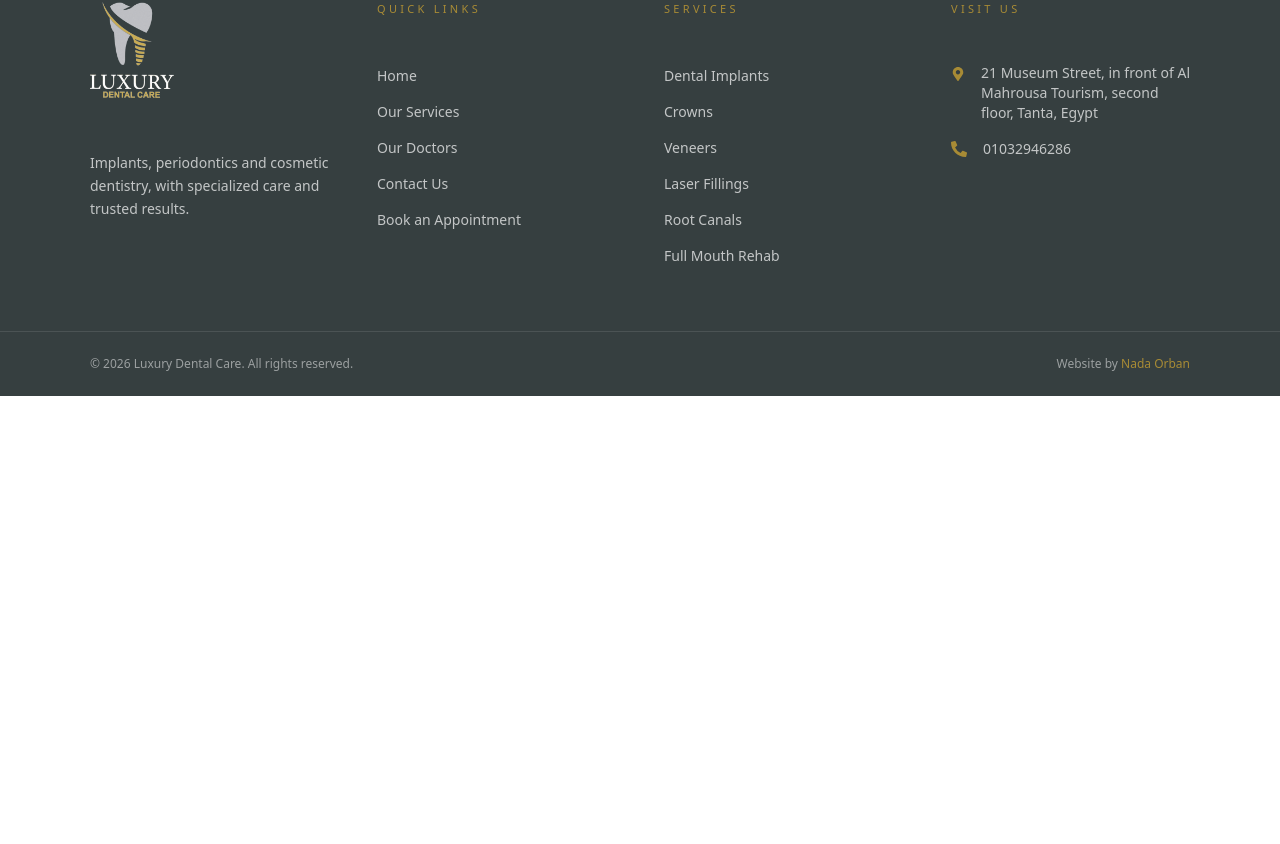
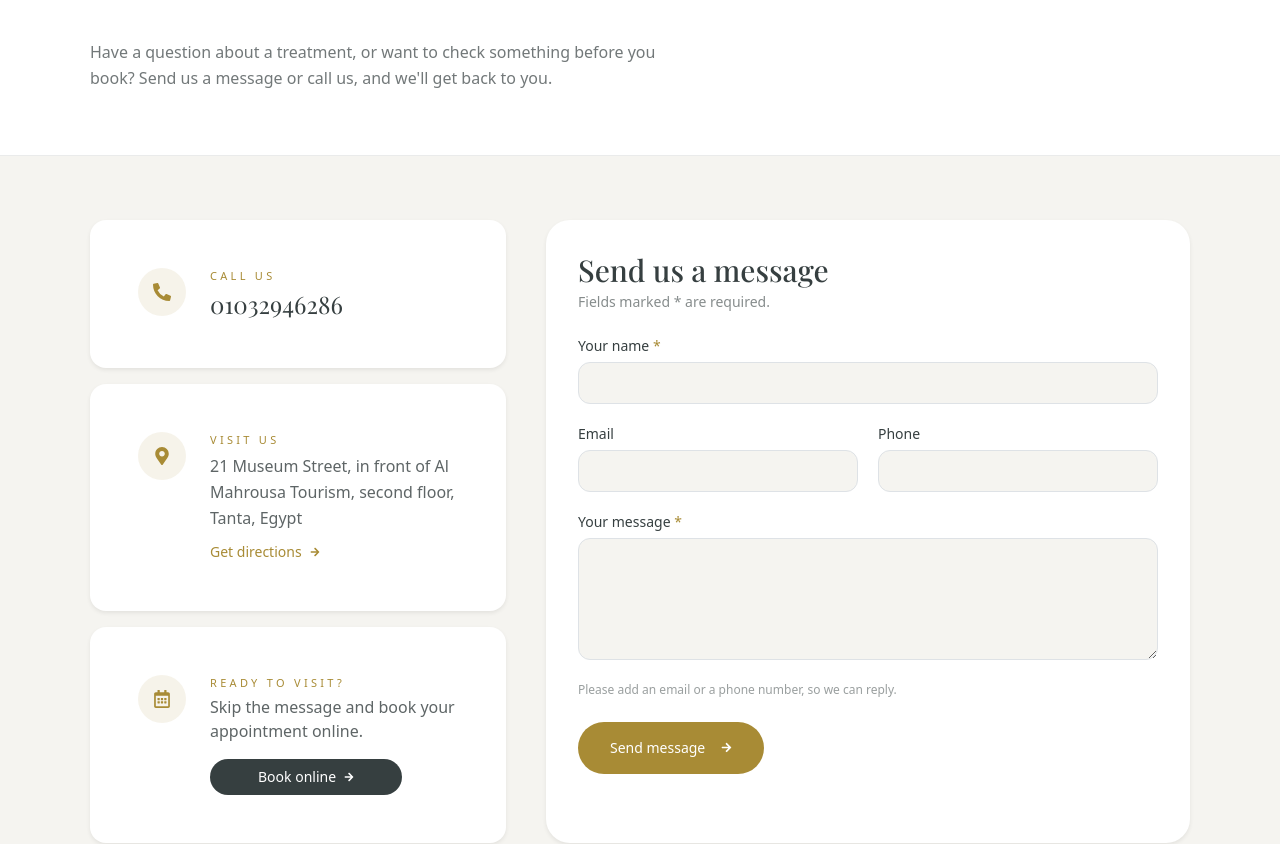
Before and after one commit to Nada-orban/dentist, a Next.js app: page /contact in a window 1280 px wide. Shown: the part 226-1070 px from the top of the page. Before the commit the page ends 800 px from the top, so only its background shows below. Built offline with nearby package versions, Linux system fonts and the light colour scheme; a web font is replaced by a local one.

Commit message:
add contact us

```diff
--- a/src/components/Footer.tsx
+++ b/src/components/Footer.tsx
@@ -3,11 +3,7 @@ import React from 'react'
 import Link from 'next/link'
 import { FaArrowRight, FaMapMarkerAlt, FaPhoneAlt } from 'react-icons/fa'
 import { services } from '../data/services'
-
-// Edit the clinic details here.
-const PHONE = '01032946286'
-const ADDRESS =
-  '21 Museum Street, in front of Al Mahrousa Tourism, second floor, Tanta, Egypt'
+import { PHONE, ADDRESS, MAPS_LINK } from '../data/clinic'
 
 const quickLinks = [
   { name: 'Home', href: '/' },
@@ -95,7 +91,7 @@ export default function Footer() {
               <li className="flex gap-3 text-sm text-white/70 leading-relaxed">
                 <FaMapMarkerAlt className="text-primary-color mt-1 shrink-0" />
                 <a
-                  href={`https://www.google.com/maps/search/?api=1&query=${encodeURIComponent(ADDRESS)}`}
+                  href={MAPS_LINK}
                   target="_blank"
                   rel="noopener noreferrer"
                   className={linkClass}
--- /dev/null
+++ b/src/data/clinic.js
@@ -0,0 +1,5 @@
+// Clinic details used by the footer and the contact page. Edit them here.
+export const PHONE = "01032946286";
+export const ADDRESS =
+  "21 Museum Street, in front of Al Mahrousa Tourism, second floor, Tanta, Egypt";
+export const MAPS_LINK = `https://www.google.com/maps/search/?api=1&query=${encodeURIComponent(ADDRESS)}`;
--- a/src/pages/contact/index.js
+++ b/src/pages/contact/index.js
@@ -1,11 +1,179 @@
-import React from 'react'
+import React, { useState } from "react";
+import Head from "next/head";
+import Link from "next/link";
+import { Formik, Form } from "formik";
+import * as Yup from "yup";
+import axios from "axios";
+import { FaPhoneAlt, FaMapMarkerAlt, FaRegCalendarAlt, FaCheck, FaArrowRight } from "react-icons/fa";
+import API_URL from "../api/config";
+import { PHONE, ADDRESS, MAPS_LINK } from "../../data/clinic";
+import { TextField, TextAreaField, apiErrorText } from "../../components/FormKit";
 
-function index() {
+const contactUrl = `${API_URL}/api/contact/`;
+
+const initialValues = { full_name: "", email: "", phone: "", message: "", website: "" };
+
+const validationSchema = Yup.object({
+  full_name: Yup.string().trim().min(2, "Please enter your name").required("Your name is required"),
+  email: Yup.string().email("Enter a valid email"),
+  phone: Yup.string(),
+  message: Yup.string().trim().min(10, "Please write a little more (at least 10 characters)").required("Please write your message"),
+}).test("contact-way", "", function (values) {
+  // Need at least one way to reply.
+  if (values.email || values.phone) return true;
+  return this.createError({ path: "email", message: "Add an email or a phone number so we can reply" });
+});
+
+const InfoCard = ({ icon: Icon, title, children }) => (
+  <div className="flex gap-4 rounded-2xl bg-white p-5 shadow-sm">
+    <div className="flex h-12 w-12 shrink-0 items-center justify-center rounded-full bg-primary-color/10 text-primary-color">
+      <Icon size={18} />
+    </div>
+    <div className="min-w-0">
+      <p className="eyebrow mb-1">{title}</p>
+      {children}
+    </div>
+  </div>
+);
+
+export default function ContactPage() {
+  const [sent, setSent] = useState(false);
+  const [error, setError] = useState("");
+
+  const handleSubmit = async (values, { setSubmitting, resetForm }) => {
+    setError("");
+    try {
+      await axios.post(contactUrl, {
+        full_name: values.full_name.trim(),
+        email: values.email.trim() || null,
+        phone: values.phone.trim(),
+        message: values.message.trim(),
+        website: values.website, // hidden spam-trap box, always empty for real people
+      });
+      resetForm();
+      setSent(true);
+    } catch (err) {
+      setError(
+        err.response?.status === 429
+          ? "You've sent several messages recently. Please call us instead, or try again later."
+          : apiErrorText(err)
+      );
+    } finally {
+      setSubmitting(false);
+    }
+  };
+
   return (
-    <div>
+    <>
+      <Head>
+        <title>Contact Us | Luxury Dental Clinic</title>
+        <meta name="description" content="Get in touch with Luxury Dental Clinic: call us, visit us, or send a message." />
+      </Head>
 
-    </div>
-  )
+      <section className="border-b border-main-color/10 bg-white pb-12 pt-32">
+        <div className="container mx-auto">
+          <p className="eyebrow mb-4">Contact Us</p>
+          <h1 className="max-w-2xl text-4xl text-main-color md:text-5xl">
+            We'd love to <span className="serif-em">hear from you</span>
+          </h1>
+          <p className="mt-5 max-w-xl leading-relaxed text-main-color/70">
+            Have a question about a treatment, or want to check something before you book? Send us a
+            message or call us, and we'll get back to you.
+          </p>
+        </div>
+      </section>
+
+      <section className="bg-cream py-16">
+        <div className="container mx-auto grid grid-cols-1 gap-10 lg:grid-cols-5">
+          <div className="space-y-4 lg:col-span-2">
+            <InfoCard icon={FaPhoneAlt} title="Call us">
+              <a href={`tel:${PHONE}`} className="font-display text-2xl text-main-color no-underline hover:text-primary-color">
+                {PHONE}
+              </a>
+            </InfoCard>
+
+            <InfoCard icon={FaMapMarkerAlt} title="Visit us">
+              <p className="mb-2 leading-relaxed text-main-color/80">{ADDRESS}</p>
+              <a
+                href={MAPS_LINK}
+                target="_blank"
+                rel="noopener noreferrer"
+                className="inline-flex items-center gap-2 text-sm text-primary-color no-underline hover:underline"
+              >
+                Get directions <FaArrowRight size={10} />
+              </a>
+            </InfoCard>
+
+            <InfoCard icon={FaRegCalendarAlt} title="Ready to visit?">
+              <p className="mb-3 text-main-color/80">Skip the message and book your appointment online.</p>
+              <Link
+                href="/booking"
+                className="inline-flex items-center gap-2 whitespace-nowrap rounded-full bg-main-color px-5 py-2 text-sm font-medium text-white no-underline transition-colors hover:bg-dark-primary-color"
+              >
+                Book online <FaArrowRight size={10} />
+              </Link>
+            </InfoCard>
+          </div>
+
+          <div className="rounded-3xl bg-white p-6 shadow-sm sm:p-8 lg:col-span-3">
+            {sent ? (
+              <div className="flex min-h-[22rem] flex-col items-center justify-center text-center">
+                <div className="mb-5 flex h-16 w-16 items-center justify-center rounded-full bg-primary-color/15 text-primary-color">
+                  <FaCheck size={24} />
+                </div>
+                <h2 className="mb-2 text-3xl text-main-color">Message sent</h2>
+                <p className="mb-6 max-w-sm text-main-color/70">
+                  Thank you for contacting us. We'll get back to you as soon as we can.
+                </p>
+                <button
+                  type="button"
+                  onClick={() => setSent(false)}
+                  className="rounded-full border border-main-color/20 px-6 py-2.5 text-sm text-main-color transition-colors hover:bg-cream"
+                >
+                  Send another message
+                </button>
+              </div>
+            ) : (
+              <>
+                <h2 className="mb-1 text-3xl text-main-color">Send us a message</h2>
+                <p className="mb-6 text-sm text-main-color/60">Fields marked * are required.</p>
+                <Formik initialValues={initialValues} validationSchema={validationSchema} onSubmit={handleSubmit}>
+                  {({ isSubmitting }) => (
+                    <Form noValidate>
+                      <div className="grid grid-cols-1 gap-x-5 gap-y-5 sm:grid-cols-2">
+                        <TextField name="full_name" label="Your name" required full autoComplete="name" />
+                        <TextField name="email" label="Email" type="email" autoComplete="email" />
+                        <TextField name="phone" label="Phone" type="tel" autoComplete="tel" />
+                        <TextAreaField name="message" label="Your message" required rows={5} />
+                        {/* Spam trap: hidden from people, bots fill it in. */}
+                        <div className="hidden" aria-hidden="true">
+                          <TextField name="website" label="Website" tabIndex={-1} autoComplete="off" />
+                        </div>
+                      </div>
+                      <p className="mb-0 mt-3 text-xs text-main-color/50">
+                        Please add an email or a phone number, so we can reply.
+                      </p>
+                      {error && (
+                        <p className="mb-0 mt-4 rounded-xl border border-red-200 bg-red-50 px-4 py-2.5 text-sm text-red-700">
+                          {error}
+                        </p>
+                      )}
+                      <button
+                        type="submit"
+                        disabled={isSubmitting}
+                        className="mt-6 inline-flex items-center gap-3 rounded-full bg-primary-color px-8 py-3 text-sm font-medium text-white transition-colors hover:bg-dark-primary-color disabled:opacity-60"
+                      >
+                        {isSubmitting ? "Sending…" : "Send message"}
+                        {!isSubmitting && <FaArrowRight size={11} />}
+                      </button>
+                    </Form>
+                  )}
+                </Formik>
+              </>
+            )}
+          </div>
+        </div>
+      </section>
+    </>
+  );
 }
-
-export default index
--- a/src/pages/services/[slug].js
+++ b/src/pages/services/[slug].js
@@ -102,7 +102,7 @@ export default function ServicePage({ service }) {
               <h2 className="text-3xl mb-6">What to expect</h2>
               <ol className="list-none p-0 space-y-6">
                 {service.steps.map((step, i) => (
-                  <li key={step.title} className="flex gap-5">
+                  <li key={step.title} className="flex gap-x-5">
                     <span className="shrink-0 w-10 h-10 rounded-full bg-main-color text-white flex items-center justify-center font-display">
                       {i + 1}
                     </span>
```
